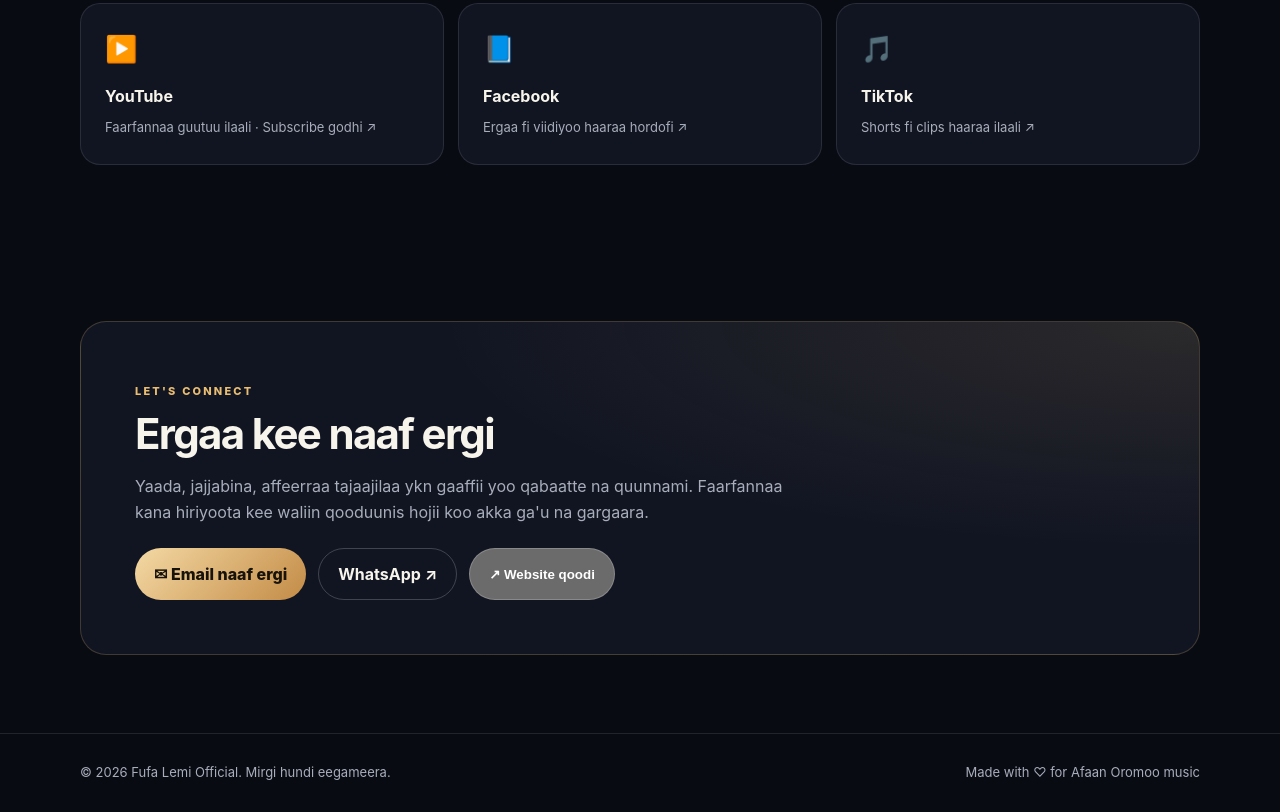
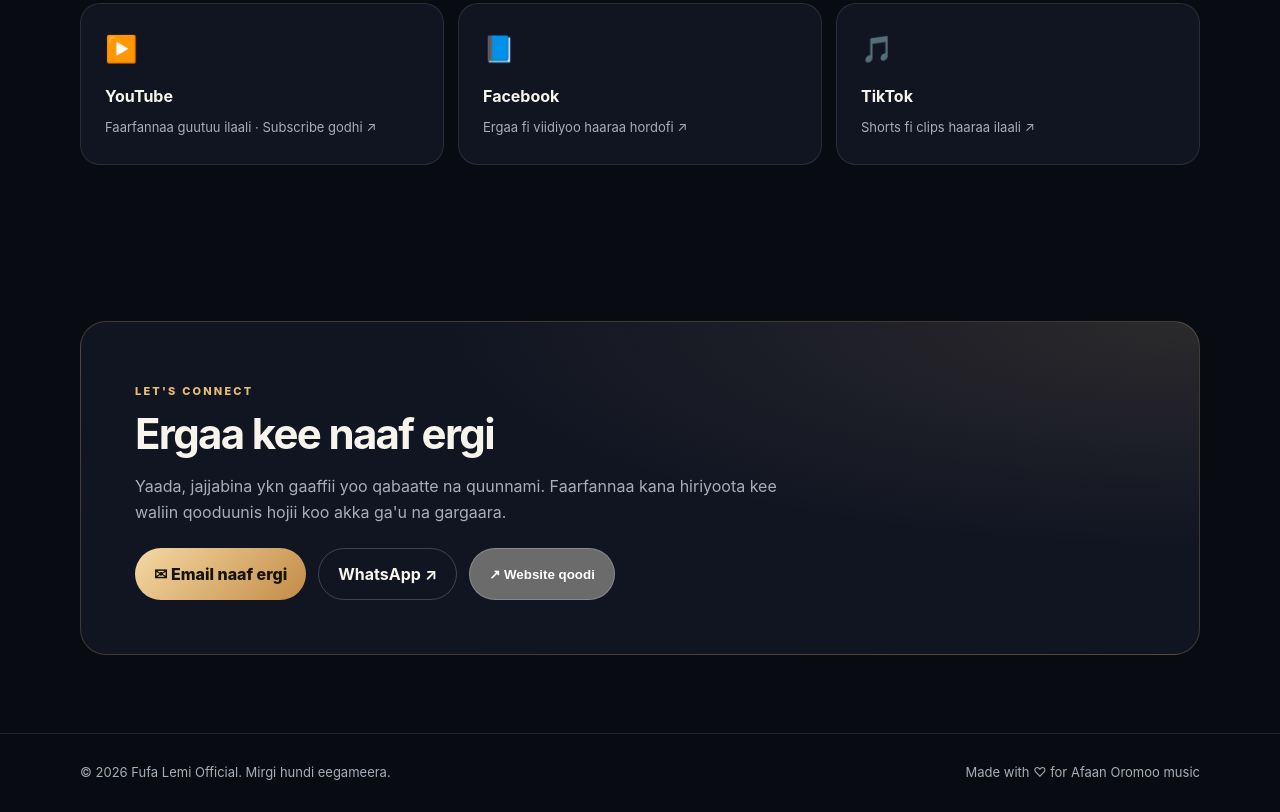
Before and after one commit to fufalemi10-alt/fufa, a plain HTML site: page index.html in a window 1280 px wide. Shown: the part 4020-4832 px from the top of the page. Drawn offline with Linux system fonts and the light colour scheme.

Commit message:
Remove service invitation wording from contact section

```diff
--- a/index.html
+++ b/index.html
@@ -57,7 +57,7 @@ footer{border-top:1px solid var(--line);padding:28px 0;color:var(--muted);font-s
 <a class="social" href="https://www.facebook.com/profile.php?id=61596561683551" target="_blank" rel="noopener"><div class="social-icon">📘</div><strong>Facebook</strong><span>Ergaa fi viidiyoo haaraa hordofi ↗</span></a>
 <a class="social" href="https://www.tiktok.com/@farfufalemi" target="_blank" rel="noopener"><div class="social-icon">🎵</div><strong>TikTok</strong><span>Shorts fi clips haaraa ilaali ↗</span></a>
 </div></div></section>
-<section><div class="shell"><div class="message"><span class="kicker">Let's connect</span><h2>Ergaa kee naaf ergi</h2><p>Yaada, jajjabina, affeerraa tajaajilaa ykn gaaffii yoo qabaatte na quunnami. Faarfannaa kana hiriyoota kee waliin qooduunis hojii koo akka ga'u na gargaara.</p><div class="contact-actions"><a class="btn" href="mailto:fufalemi10@gmail.com">✉ Email naaf ergi</a><a class="btn-outline" href="https://wa.me/251910560036" target="_blank" rel="noopener">WhatsApp ↗</a><button class="btn-outline" id="shareBtn" type="button">↗ Website qoodi</button></div></div></div></section>
+<section><div class="shell"><div class="message"><span class="kicker">Let's connect</span><h2>Ergaa kee naaf ergi</h2><p>Yaada, jajjabina ykn gaaffii yoo qabaatte na quunnami. Faarfannaa kana hiriyoota kee waliin qooduunis hojii koo akka ga'u na gargaara.</p><div class="contact-actions"><a class="btn" href="mailto:fufalemi10@gmail.com">✉ Email naaf ergi</a><a class="btn-outline" href="https://wa.me/251910560036" target="_blank" rel="noopener">WhatsApp ↗</a><button class="btn-outline" id="shareBtn" type="button">↗ Website qoodi</button></div></div></div></section>
 </main>
 <footer><div class="shell foot"><span>© <span id="year"></span> Fufa Lemi Official. Mirgi hundi eegameera.</span><span>Made with ♡ for Afaan Oromoo music</span></div></footer>
 <button class="share-float" id="shareFloat" type="button" aria-label="Share website">↗ Qoodi</button>
```
